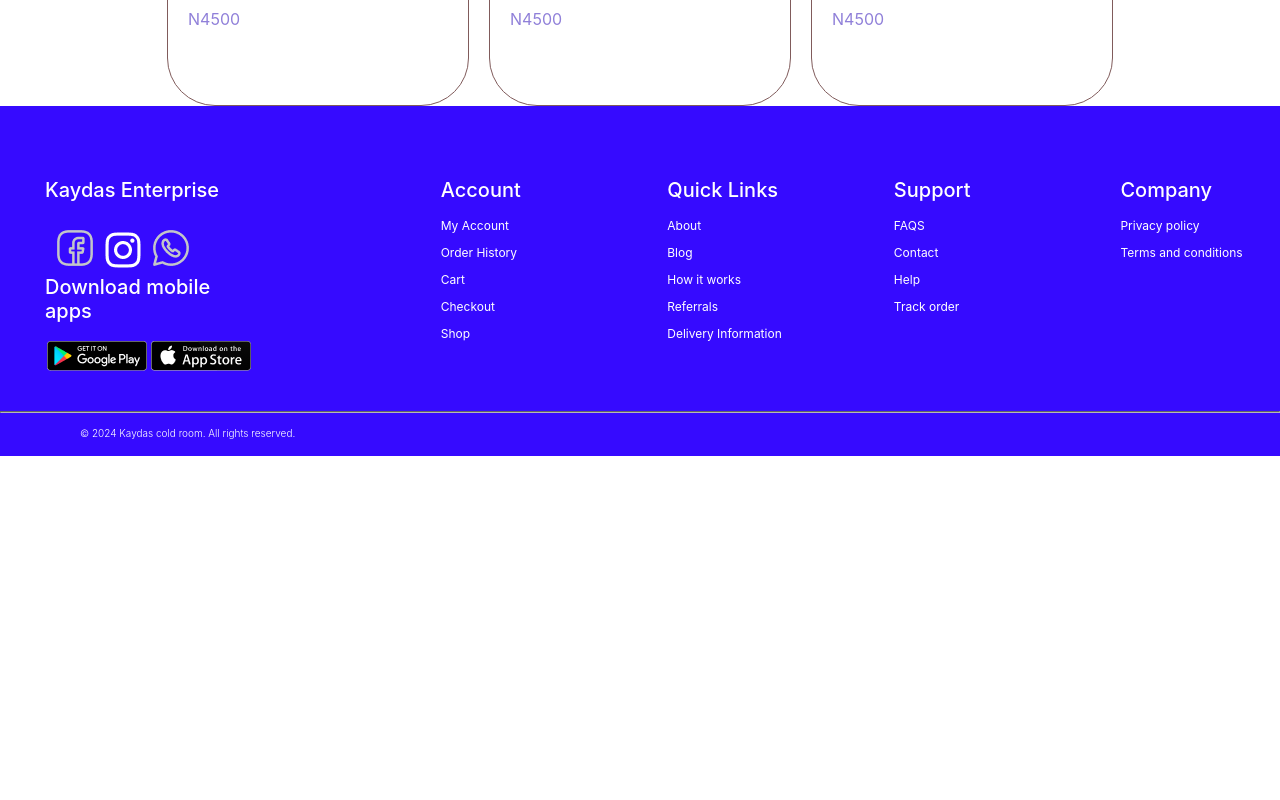
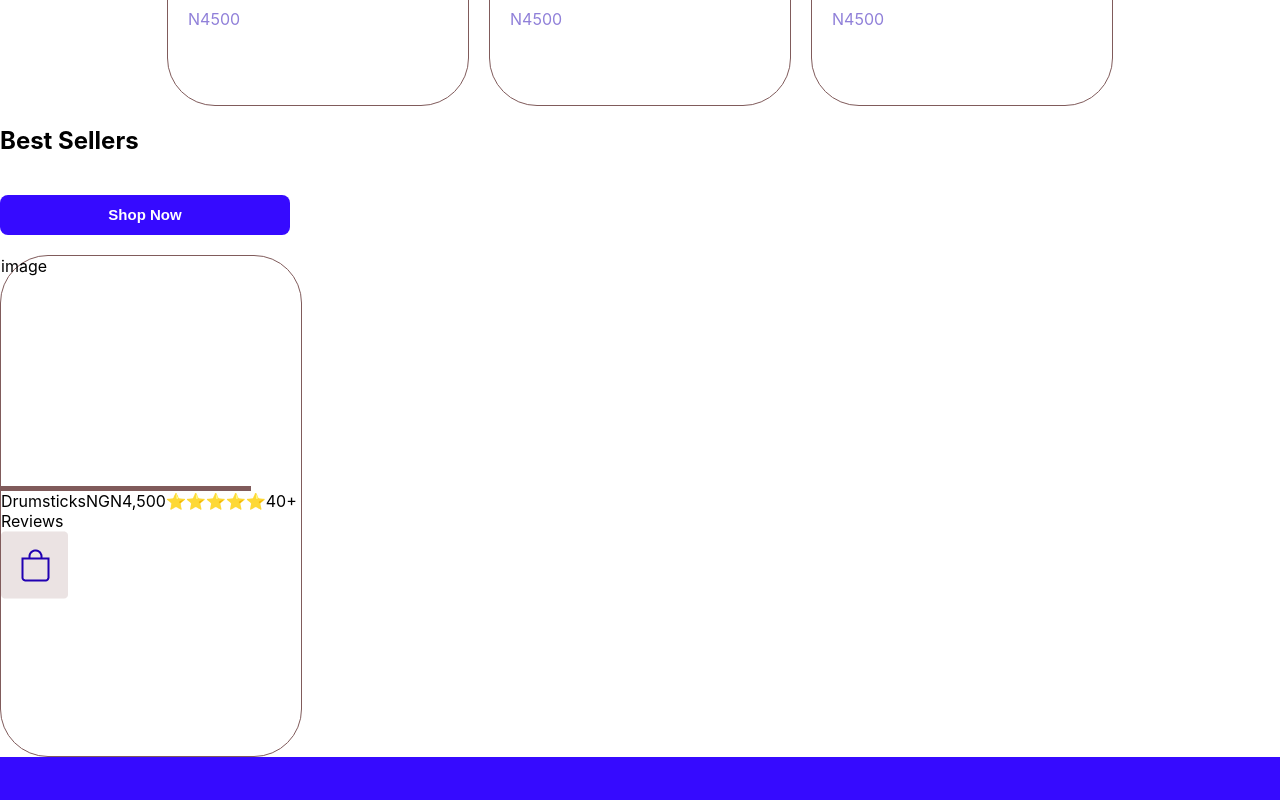
Before and after one commit to amooesther/Kaydas-Capstone-project, a React (Create React App) app in the folder frontend/: page / in a window 1280 px wide. Shown: the part 2600-3400 px from the top of the page. Before the commit the page ends 3056 px from the top, so only its background shows below. Built offline with nearby package versions, Linux system fonts and the light colour scheme.

Commit message:
best sellers design

```diff
--- /dev/null
+++ b/frontend/src/Components/BestSellers/BestSellers.css
@@ -0,0 +1,9 @@
+.bestImg{
+    width: 300Px;
+    height: 500px;
+    border: 1px solid #805B5B;
+    border-radius: 48px;
+}
+.image{
+
+}
--- /dev/null
+++ b/frontend/src/Components/BestSellers/BestSellers.jsx
@@ -0,0 +1,35 @@
+import React from 'react'
+import Button from '../Button/Button'
+import './BestSellers.css'
+import topDiscountImg4 from "../../Assets/topDiscountImg4.png"
+const BestSellers = () => {
+  return (
+    <div className='wrap'>
+        <div className="bestTop">
+            <h2>Best Sellers</h2>
+            <Button>Shop Now</Button>
+        </div>
+<div className='bestWrap'>
+<div className='bestImg'>
+  <div className='image'>
+    <div>image</div>
+  </div>
+  <div>
+    <div>
+      <span>Drumsticks</span>
+      <span>NGN4,500</span>
+      <span>⭐⭐⭐⭐⭐40+ Reviews</span>
+    </div>
+    <div>
+      <img src={topDiscountImg4} alt="" />
+    </div>
+  </div>
+</div>
+</div>
+
+
+    </div>
+  )
+}
+
+export default BestSellers
--- /dev/null
+++ b/frontend/src/Components/Button/Button.css
@@ -0,0 +1,29 @@
+.btn{
+    width: 150px;
+    height: 40px;
+    background-color: #360AFF;
+    color: white;
+    font-size: 15px;
+    font-weight: 500;
+    cursor: pointer;
+    border: none;
+    border-radius: 8px;
+
+}
+
+
+.btn[data-variant="primary"]{
+    background-color: #360AFF;
+    color: white;
+
+}
+.btn[data-variant="secondary"]{
+    background: var(--white-color);
+    color: var(--dark-color);
+}
+.btn[data-size="medium"]{
+    padding: 7px 0px;
+}
+.btn[data-size="large"]{
+    padding: 10.5px 0px;
+}
--- /dev/null
+++ b/frontend/src/Components/Button/Button.jsx
@@ -0,0 +1,18 @@
+import React from 'react'
+import "./Button.css"
+
+const Button =({variant="primary",
+ size="medium",
+
+children
+})=>{
+return (
+    <button
+     data-size={size}
+     data-variant={variant}
+     className="btn">{children}</button>
+);
+
+}
+
+export default Button
--- a/frontend/src/Components/TopDiscounts/TopDiscount.css
+++ b/frontend/src/Components/TopDiscounts/TopDiscount.css
@@ -38,6 +38,11 @@
     border: 1px solid #805B5B;
     border-radius: 48px;
 }
+.image{
+    width: 250px;
+    height: 230px;
+    border-bottom: 5px solid #805B5B;
+}
 .discountTwo{
     width: 90%;
     margin: 50px auto;
--- a/frontend/src/pages/Home/Home.jsx
+++ b/frontend/src/pages/Home/Home.jsx
@@ -4,6 +4,7 @@ import NavBar from '../../Components/NavBar/NavBar'
 import Services from '../../Components/Services/Services'
 import TopDiscount from '../../Components/TopDiscounts/TopDiscount'
 import Footer from '../../Components/footer/Footer'
+import BestSellers from '../../Components/BestSellers/BestSellers'
 
 
 const Home = () => {
@@ -14,6 +15,7 @@ const Home = () => {
 <HeroSection/>
 <Services/>
 <TopDiscount/>
+<BestSellers/>
 <Footer/>
 
     </div>
```
